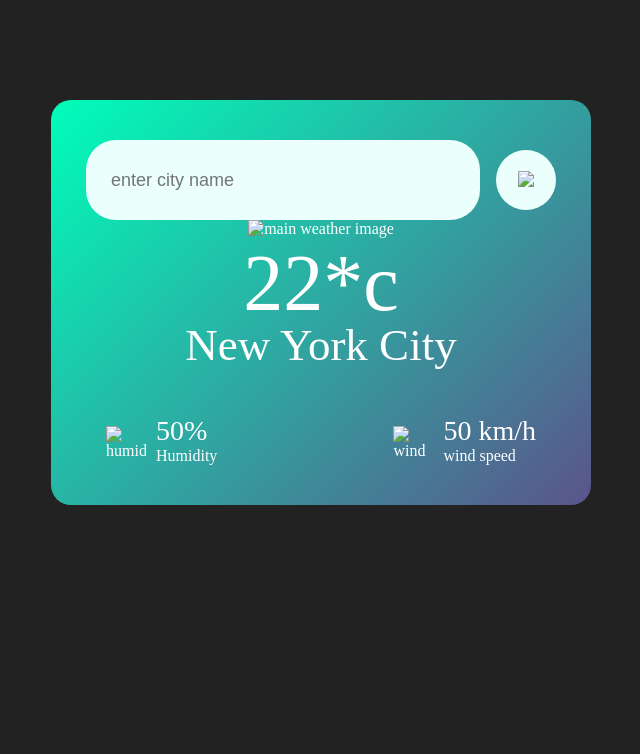
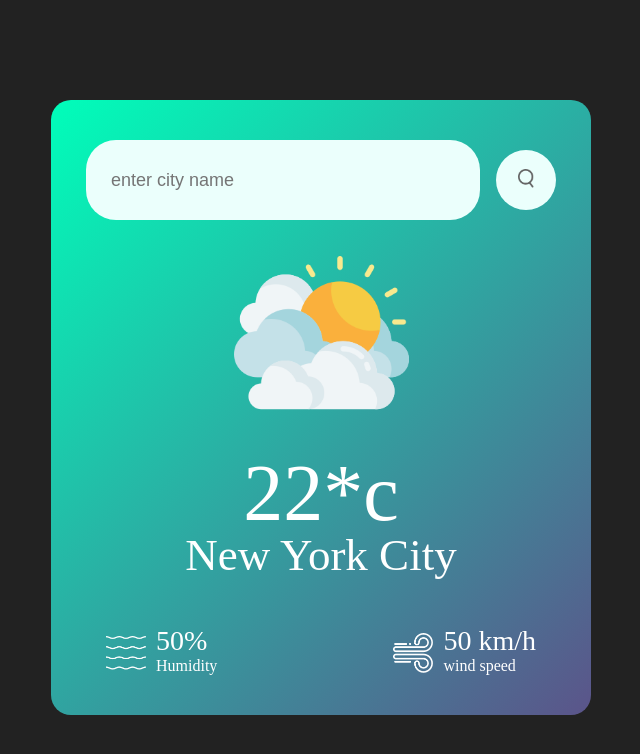
Before and after one commit to Sadab-0/weather-app, a plain HTML site: page index.html in a window 1280 px wide. Shown: the whole page, without its empty margins (319-959 px from the left). Drawn offline with Linux system fonts and the light colour scheme.

Commit message:
added images in index.html

```diff
--- a/index.html
+++ b/index.html
@@ -10,22 +10,22 @@
    <div class="card">
     <div class="search">
         <input type="text" placeholder="enter city name" spellcheck = "false">
-        <button><image src = "3844432_magnifier_search_zoom_icon.png"></button>
+        <button><image src = "images/search.png"></button>
     </div>
             <div class="weather">
-                <img class="Weather-icon" src="3844432_magnifier_search_zoom_icon.png" alt = "main weather image">
+                <img class="Weather-icon" src="images/clouds.png" alt = "main weather image">
                 <h1 class="temp">22*c</h1>
                 <h2 class="city">New York City</h2>
                 <div class="details">
                     <div class="col">
-                        <img src="3844432_magnifier_search_zoom_icon.png" alt="humidiy">
+                        <img src="images/humidity.png" alt="humidiy">
                         <div>
                             <p class = "humidity">50%</p>
                             <p>Humidity</p>
                         </div>
                     </div>
                 <div class="col">
-                        <img src="3844432_magnifier_search_zoom_icon.png" alt="wind">
+                        <img src="images/wind.png" alt="wind">
                         <div>
                             <p class = "wind">50 km/h</p>
                             <p>wind speed</p>
```
